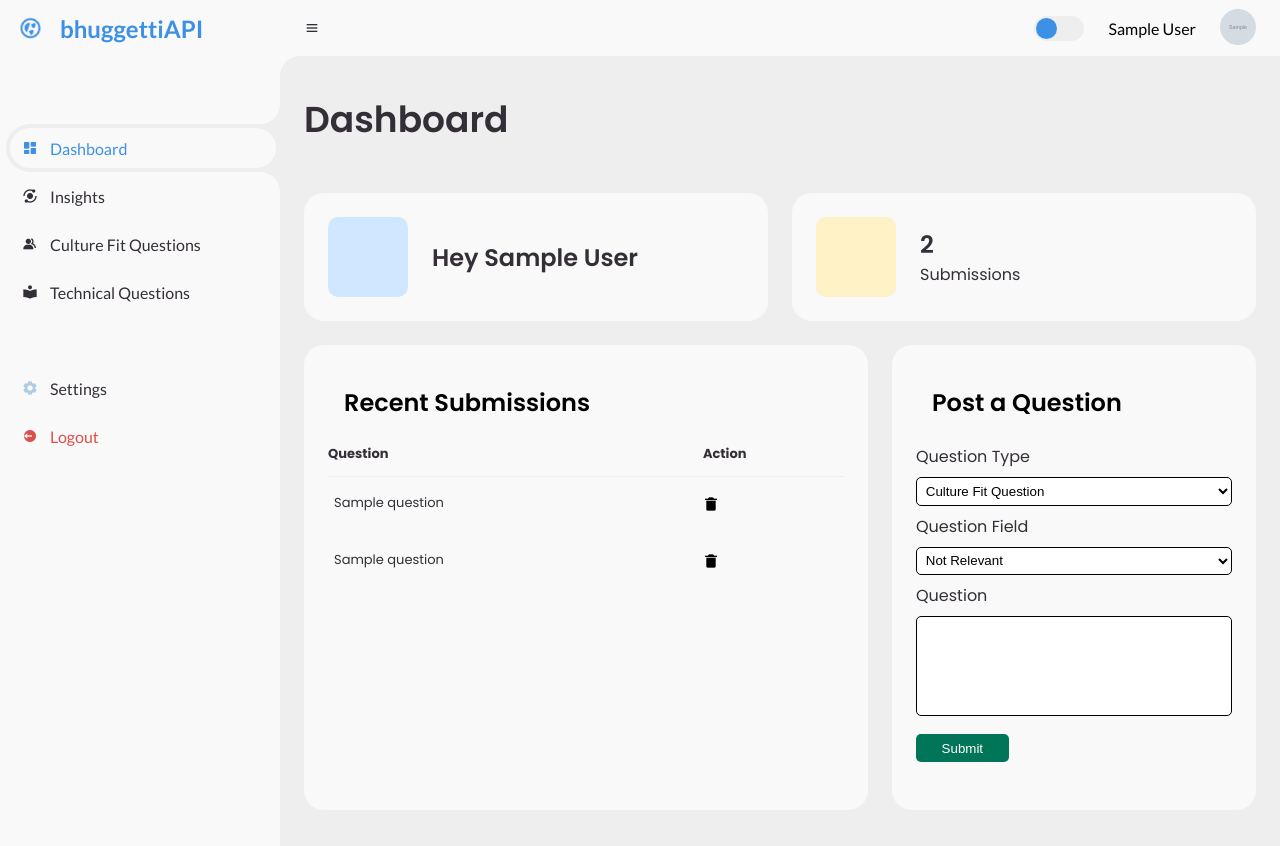
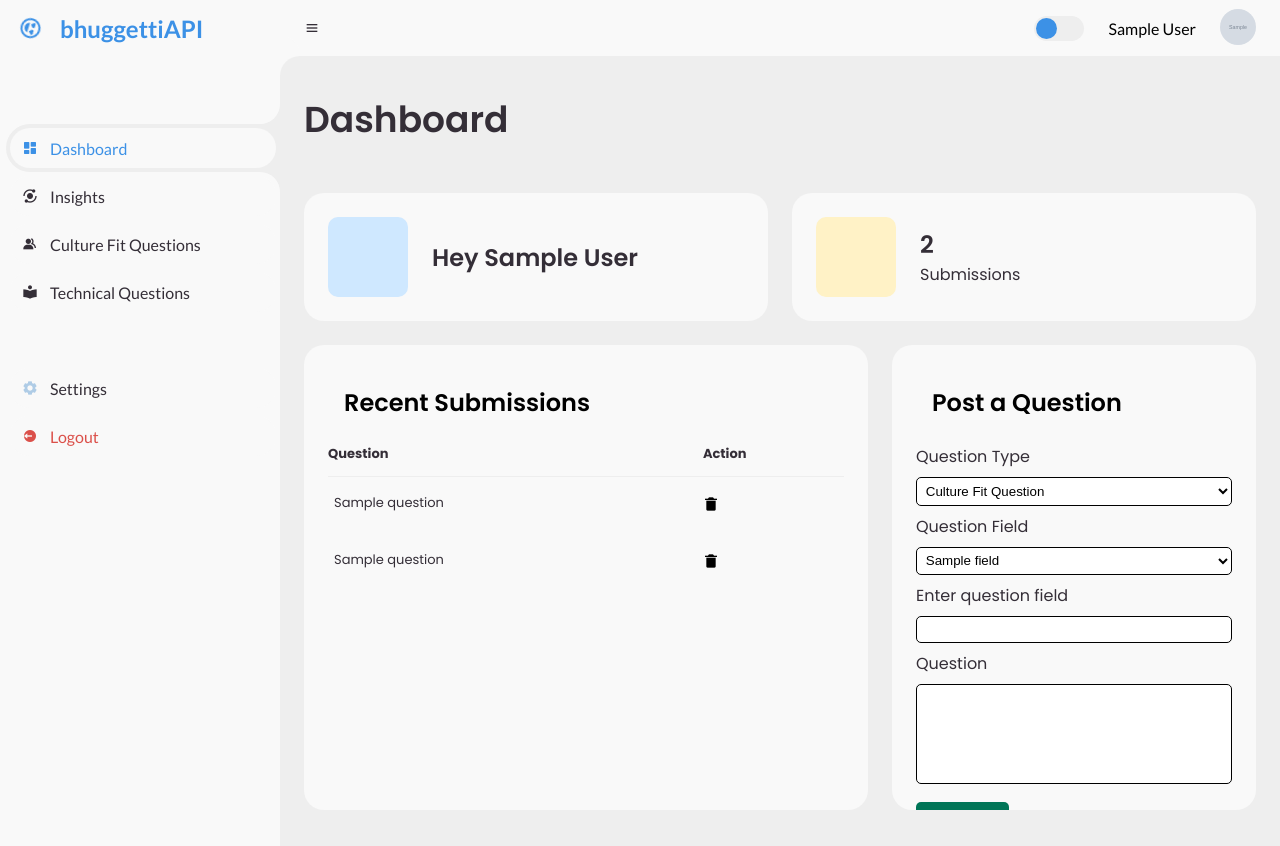
Before and after one commit to aust21/bhuggettiAPI, a Flask app: page /dash/ in a window 1280 px wide. Run offline with Flask 3, Linux system fonts and the light colour scheme; a user stored in the database is signed in; tables that the repository leaves empty hold one stand-in row (values such as "Sample post"); grey boxes marked "Sample" are stand-in pictures.

Commit message:
make db for question fields

```diff
--- a/inatorAPI/models.py
+++ b/inatorAPI/models.py
@@ -40,3 +40,7 @@ class TechnicalQuestion(db.Model):
     domain = db.Column(db.String(500), nullable=False)
     date_created = db.Column(db.Date, default=date.today)
     field = db.Column(db.String(500), nullable=False)
+
+class QuestionFields(db.Model):
+    id = db.Column(db.Integer, primary_key=True)
+    question_field = db.Column(db.String(1000), nullable=False)
--- a/inatorAPI/static/contact.css
+++ b/inatorAPI/static/contact.css
@@ -19,7 +19,8 @@ label {
 }
 
 select,
-textarea {
+textarea,
+input {
   width: 100%;
   outline: none;
   border-radius: 5px;
--- a/inatorAPI/templates/dash_view.html
+++ b/inatorAPI/templates/dash_view.html
@@ -68,13 +68,18 @@
 
       <div class="q-entry">
         <label for="field">Question Field</label>
-        <select name="field" id="field">
-          <option value="Not Relevant" selected>Not Relevant</option>
-          <option value="Architecture">Architecture</option>
-          <option value="Software ENG">Software Engineering</option>
-          <option value="Business Management">Business Management</option>
-          <option value="Mechanical Engineering">Mechanical Engineering</option>
+        <select name="field" id="field" onchange="addOptions()">
+          {% for field in fields%}
+          <option value="{{field.question_field}}">
+            {{field.question_field}}
+          </option>
+          {% endfor %}
         </select>
+      </div>
+
+      <div class="q-entry" id="newField">
+        <label for="addField">Enter question field</label>
+        <input type="text" name="addField" id="addField" />
       </div>
 
       <div class="q-entry">
--- a/inatorAPI/templates/dashboard.html
+++ b/inatorAPI/templates/dashboard.html
@@ -80,14 +80,10 @@
     </nav>
 
     <main>
-      {% if view=="insights" %}
-        {% include 'analytics_view.html' %}
-      {% elif view=="culture-fit"%}
-        {% include 'user_culture_fit_view.html'%}
-      {% elif view=="technical"%}
-        {% include 'user_tech_view.html' %}
-      {% else %}
-        {% include 'dash_view.html' %} {% endif %}
+      {% if view=="insights" %} {% include 'analytics_view.html' %} {% elif
+      view=="culture-fit"%} {% include 'user_culture_fit_view.html'%} {% elif
+      view=="technical"%} {% include 'user_tech_view.html' %} {% else %} {%
+      include 'dash_view.html' %} {% endif %}
     </main>
     <!-- MAIN -->
   </section>
@@ -128,22 +124,6 @@
     });
   </script>
 
-  <script>
-    const select = document.getElementById("field");
-    let options = Array.from(select.options);
-
-    // Remove the "Select" option from sorting
-    const selectOption = options.shift();
-
-    // Sort options alphabetically by their text
-    options.sort((a, b) => a.text.localeCompare(b.text));
-
-    // Add the "Select" option back at the beginning
-    options.unshift(selectOption);
-
-    // Rebuild the select options
-    select.innerHTML = "";
-    options.forEach((option) => select.add(option));
-  </script>
+  <script src="{{ url_for('static', filename='dash.js') }}"></script>
   {% endblock %}
 </main>
--- a/inatorAPI/views.py
+++ b/inatorAPI/views.py
@@ -1,6 +1,6 @@
 from flask import Blueprint, render_template, request, redirect, url_for, flash, current_app
 from flask_login import login_required, current_user, logout_user
-from .models import CultureFitQuestion, TechnicalQuestion
+from .models import CultureFitQuestion, TechnicalQuestion, QuestionFields
 from werkzeug.utils import secure_filename
 from . import db
 import os
@@ -39,6 +39,7 @@ def upload_profile_image():
     flash('Invalid file type', 'error')
     return redirect(url_for('views.settings', id=current_user.id))
 
+
 def allowed_file(filename):
     return '.' in filename and \
            filename.rsplit('.', 1)[1].lower() in {'png', 'jpg', 'jpeg', 'gif'}
@@ -66,6 +67,7 @@ def update_settings():
 
     flash('Account details updated successfully', 'success')
     return redirect(url_for('views.settings', id=current_user.id))
+
 
 @views.route('/delete_account', methods=['POST'])
 @login_required
@@ -120,6 +122,7 @@ def home():
 
     cult = CultureFitQuestion.query.filter_by(user_id=current_user.id).all()
     tech = TechnicalQuestion.query.filter_by(user_id=current_user.id).all()
+    fields = QuestionFields.query.all()
     all = cult + tech
 
     cult_count = CultureFitQuestion.query.filter_by(user_id=current_user.id).count()
@@ -142,7 +145,8 @@ def home():
                         tech=tech,
                         cult_count=cult_count,
                         tech_count=tech_count,
-                        total_count=total_count
+                        total_count=total_count,
+                        fields = fields
                             )
 
 @views.route("/delete-post/<field>/<id>")
@@ -180,6 +184,13 @@ def submit_question():
         form_question = request.form.get("question")
         industry = request.form.get("category")
         field = request.form.get("field")
+
+        if field == "Other":
+            new_field = request.form.get("addField")
+            field = QuestionFields(question_field= new_field)
+            db.session.add(field)
+            db.session.commit()
+            field = new_field
         if industry == "technical":
             post = TechnicalQuestion(question=form_question, user_id=current_user.id, field=industry, domain=field)
         else:
```
